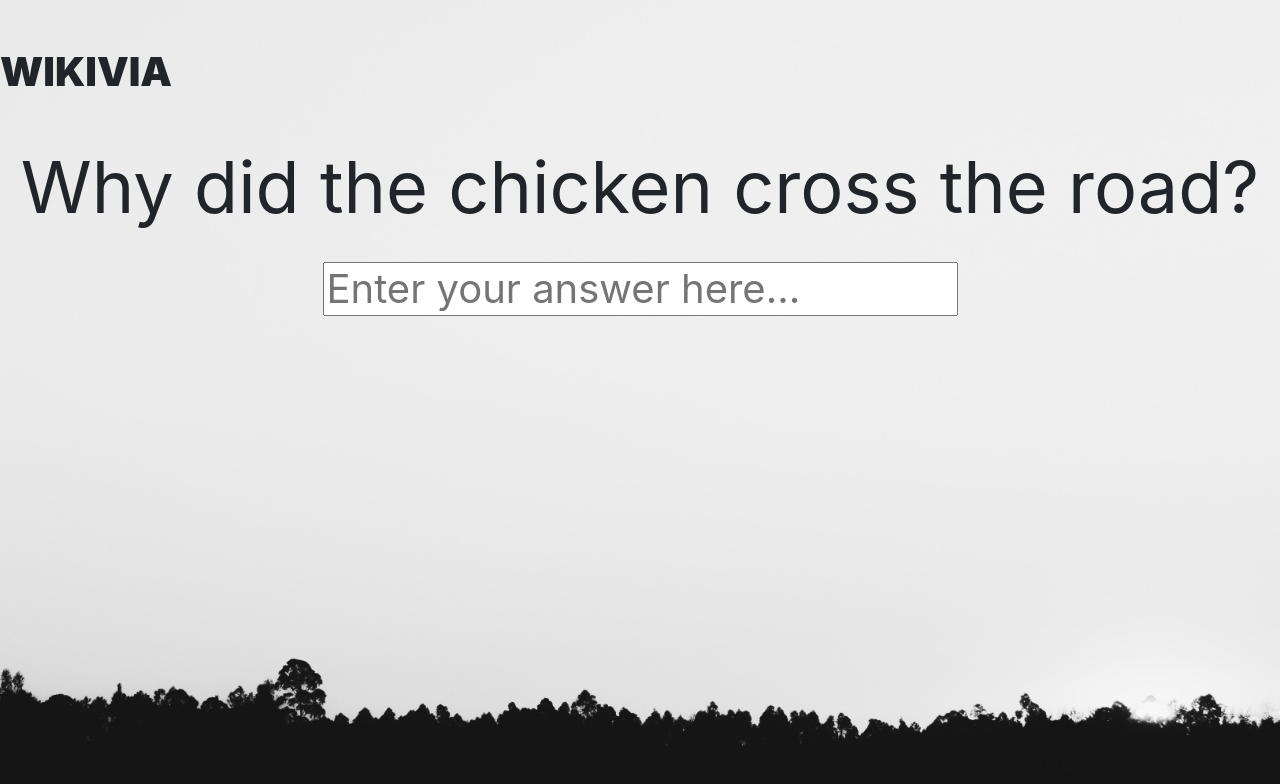
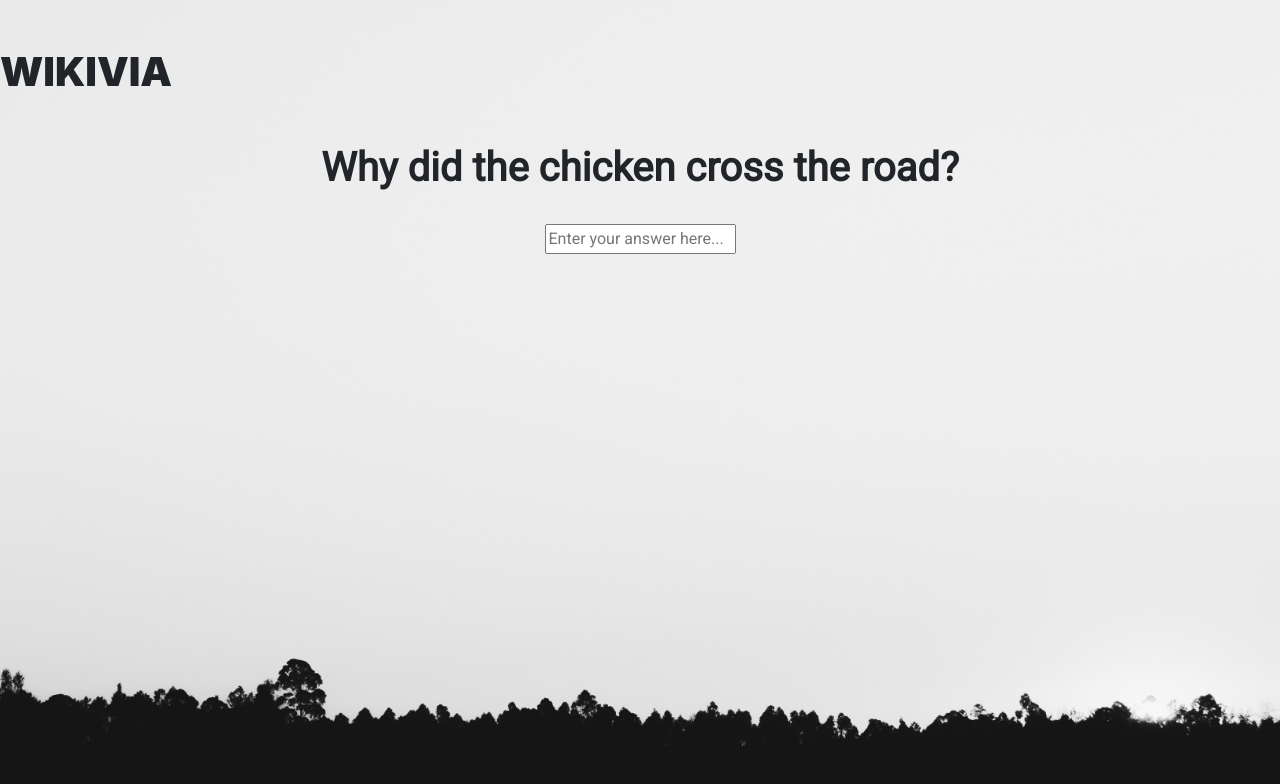
Before and after one commit to Miraculin/nwHacks, an Angular app in the folder web/: page /trivia in a window 1280 px wide. Shown: the top 784 px of the page. Built offline with nearby package versions, Linux system fonts and the light colour scheme.

Commit message:
ground work for category buttons

```diff
--- a/web/src/app/app.module.ts
+++ b/web/src/app/app.module.ts
@@ -6,6 +6,7 @@ import { AppRoutingModule } from './app-routing.module';
 import { HomepageComponent } from './homepage/homepage.component';
 import { TriviaComponent } from './trivia/trivia.component';
 import { TopicComponent } from './topic/topic.component';
+import { HttpClientModule } from '@angular/common/http';
 
 @NgModule({
   declarations: [
@@ -16,7 +17,8 @@ import { TopicComponent } from './topic/topic.component';
   ],
   imports: [
     BrowserModule,
-    AppRoutingModule
+    AppRoutingModule,
+    HttpClientModule
   ],
   providers: [],
   bootstrap: [AppComponent]
--- a/web/src/app/topic/topic.component.html
+++ b/web/src/app/topic/topic.component.html
@@ -2,15 +2,19 @@
   <h1 class="h1-reponsive text-uppercase font-weight-bold mb-0 pt-md-5 pt-5"><strong>Wikivia</strong></h1>
 
   <div class="row">
-      <div class="col-md-12 mb-4 white-text text-center">
+      <div class="col-md-12 mb-4 white-text text-center" style="font-family: 'Roboto', sans-serif;">
           <h1 class="h1-reponsive display-3 pt-md-5 pt-5"><strong>
             What will be the trivia topic?
           </strong></h1>
       </div>
   </div>
 
+  <div *ngFor="let category of topicButtons">
+    <a class="btn btn-outline-dark">{{category}}</a>
+  </div>
+
   <div class="answer">
-    <form class="answer-box h1" onsubmit="return false">
+    <form class="answer-box h1" onsubmit="return false" style="font-family: 'Roboto', sans-serif;">
       <input #box (keyup.enter)="onEnter(box.value)" placeholder="Enter your topic here...">
     </form>
   </div>
--- a/web/src/app/topic/topic.component.ts
+++ b/web/src/app/topic/topic.component.ts
@@ -1,5 +1,6 @@
 import { Component, OnInit } from '@angular/core';
 import { Router } from '@angular/router';
+import { HttpClient } from '@angular/common/http';
 
 @Component({
   selector: 'app-topic',
@@ -8,10 +9,20 @@ import { Router } from '@angular/router';
 })
 export class TopicComponent implements OnInit {
   private topic: String;
+  private topicButtons: String[];
+  private url = 'http://127.0.0.1:5000/categories';
 
-  constructor(public router: Router) { }
+  constructor(
+    private router: Router,
+    private http: HttpClient) { }
 
   ngOnInit() {
+    this.http.get(this.url).subscribe(
+      (res: any) => {
+        this.topicButtons = res.body;
+        console.log(this.topicButtons);
+      }
+    );
   }
 
   onEnter(value: String) {
--- a/web/src/app/trivia/trivia.component.html
+++ b/web/src/app/trivia/trivia.component.html
@@ -1,16 +1,19 @@
-<div class="view" style="background-image: url('../../assets/homepage.jpg'); background-repeat: no-repeat; background-size: cover; background-position: center center; height: 100vh;">
+<link href="https://fonts.googleapis.com/css?family=Roboto" rel="stylesheet">
+
+<div class="view" style="background-image: url('../../assets/homepage.jpg'); background-repeat: no-repeat; background-size: cover; background-position: center center; height: 100vh;
+;">
   <h1 class="h1-reponsive text-uppercase font-weight-bold mb-0 pt-md-5 pt-5"><strong>Wikivia</strong></h1>
 
   <div class="row">
       <div class="col-md-12 mb-4 white-text text-center">
-          <h1 class="h1-reponsive display-3 pt-md-5 pt-5"><strong>
+          <h1 class="h1-reponsive pt-md-5 pt-5" style="font-family: 'Roboto', sans-serif;"><strong>
             Why did the chicken cross the road?
           </strong></h1>
       </div>
   </div>
 
   <div class="answer">
-    <form class="answer-box h1">
+    <form class="answer-box" style="font-family: 'Roboto', sans-serif;">
       <input type="text" placeholder="Enter your answer here...">
     </form>
   </div>
```
